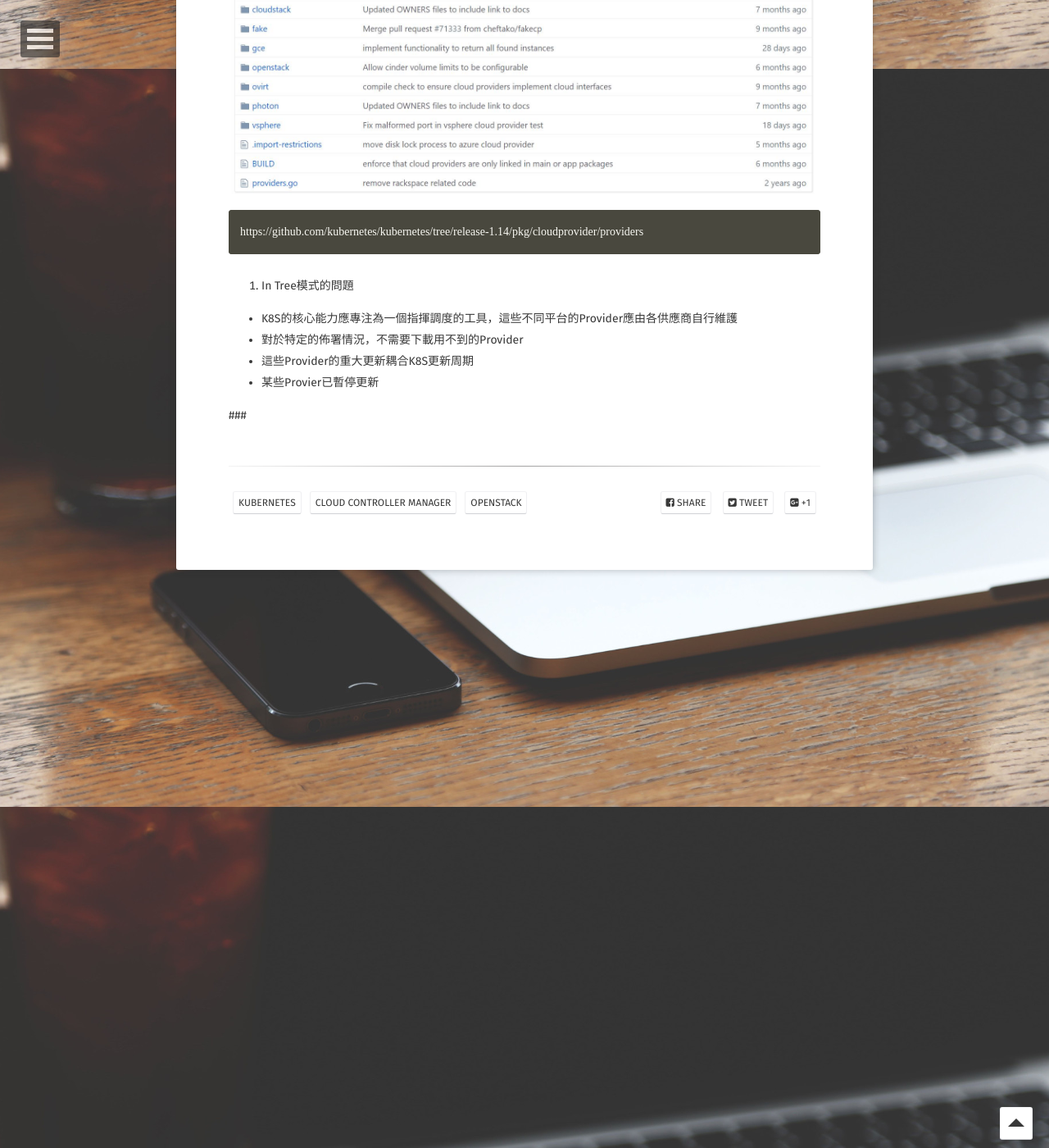
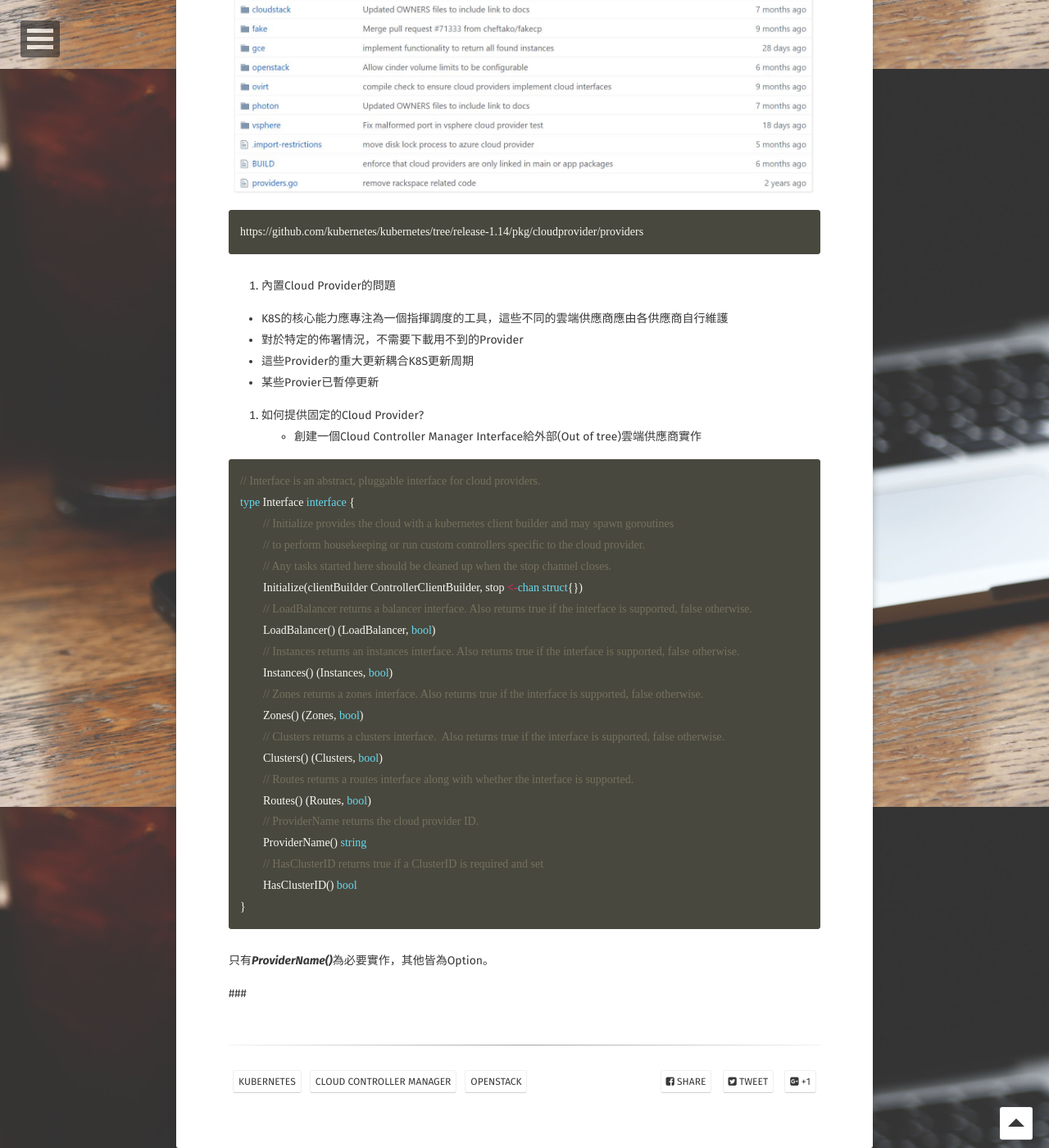
Before and after one commit to kisekitw/kisekitw.github.io, a Jekyll site: the page built from _posts/2019-09-04-Cloud-Controller-Manager.md, in a window 1280 px wide and 1400 px high, scrolled down 816 px. Shown: the whole window at 82% size. Built offline with Jekyll 4.4.1, drawn with Linux system fonts in a browser that asks for light colours; some web fonts are replaced; some of the changed text lies outside the part shown.

Commit message:
add CCM intro

````diff
--- a/_posts/2019-09-04-Cloud-Controller-Manager.md
+++ b/_posts/2019-09-04-Cloud-Controller-Manager.md
@@ -12,7 +12,7 @@ comments: false
 ### 從Cloud Provider到Cloud Controller Manager
 
 1. In Tree ?
-K8S 1.4版前的原始碼包含很多In Tree的Cloud Provider，當下載K8S後預設可透過配置直接使用這些Cloud Provider:
+K8S v1.4版的原始碼內置很多的Cloud Provider實作，當下載K8S後預設可透過配置直接使用這些Cloud Provider:
 
 * OpenStack
 * AWS
@@ -21,17 +21,45 @@ K8S 1.4版前的原始碼包含很多In Tree的Cloud Provider，當下載K8S後
 * vSphere
 * ...
 
- ![K8S 1.4 Cloud Provider](https://github.com/kisekitw/kisekitw.github.io/blob/master/assets/img/1080904/k8s14CloudProvider.png?raw=true)
+ ![K8S v1.4 Cloud Provider](https://github.com/kisekitw/kisekitw.github.io/blob/master/assets/img/1080904/k8s14CloudProvider.png?raw=true)
 
 ```
 https://github.com/kubernetes/kubernetes/tree/release-1.14/pkg/cloudprovider/providers
 ```
 
-2. In Tree模式的問題
+2. 內置Cloud Provider的問題
 
-* K8S的核心能力應專注為一個指揮調度的工具，這些不同平台的Provider應由各供應商自行維護
+* K8S的核心能力應專注為一個指揮調度的工具，這些不同的雲端供應商應由各供應商自行維護
 * 對於特定的佈署情況，不需要下載用不到的Provider
 * 這些Provider的重大更新耦合K8S更新周期
 * 某些Provier已暫停更新
 
+3. 如何提供固定的Cloud Provider?
+* 創建一個Cloud Controller Manager Interface給外部(Out of tree)雲端供應商實作
+
+```golang
+// Interface is an abstract, pluggable interface for cloud providers.
+type Interface interface {
+	// Initialize provides the cloud with a kubernetes client builder and may spawn goroutines
+	// to perform housekeeping or run custom controllers specific to the cloud provider.
+	// Any tasks started here should be cleaned up when the stop channel closes.
+	Initialize(clientBuilder ControllerClientBuilder, stop <-chan struct{})
+	// LoadBalancer returns a balancer interface. Also returns true if the interface is supported, false otherwise.
+	LoadBalancer() (LoadBalancer, bool)
+	// Instances returns an instances interface. Also returns true if the interface is supported, false otherwise.
+	Instances() (Instances, bool)
+	// Zones returns a zones interface. Also returns true if the interface is supported, false otherwise.
+	Zones() (Zones, bool)
+	// Clusters returns a clusters interface.  Also returns true if the interface is supported, false otherwise.
+	Clusters() (Clusters, bool)
+	// Routes returns a routes interface along with whether the interface is supported.
+	Routes() (Routes, bool)
+	// ProviderName returns the cloud provider ID.
+	ProviderName() string
+	// HasClusterID returns true if a ClusterID is required and set
+	HasClusterID() bool
+}
+```
+只有***ProviderName()***為必要實作，其他皆為Option。
+
 ###
````
